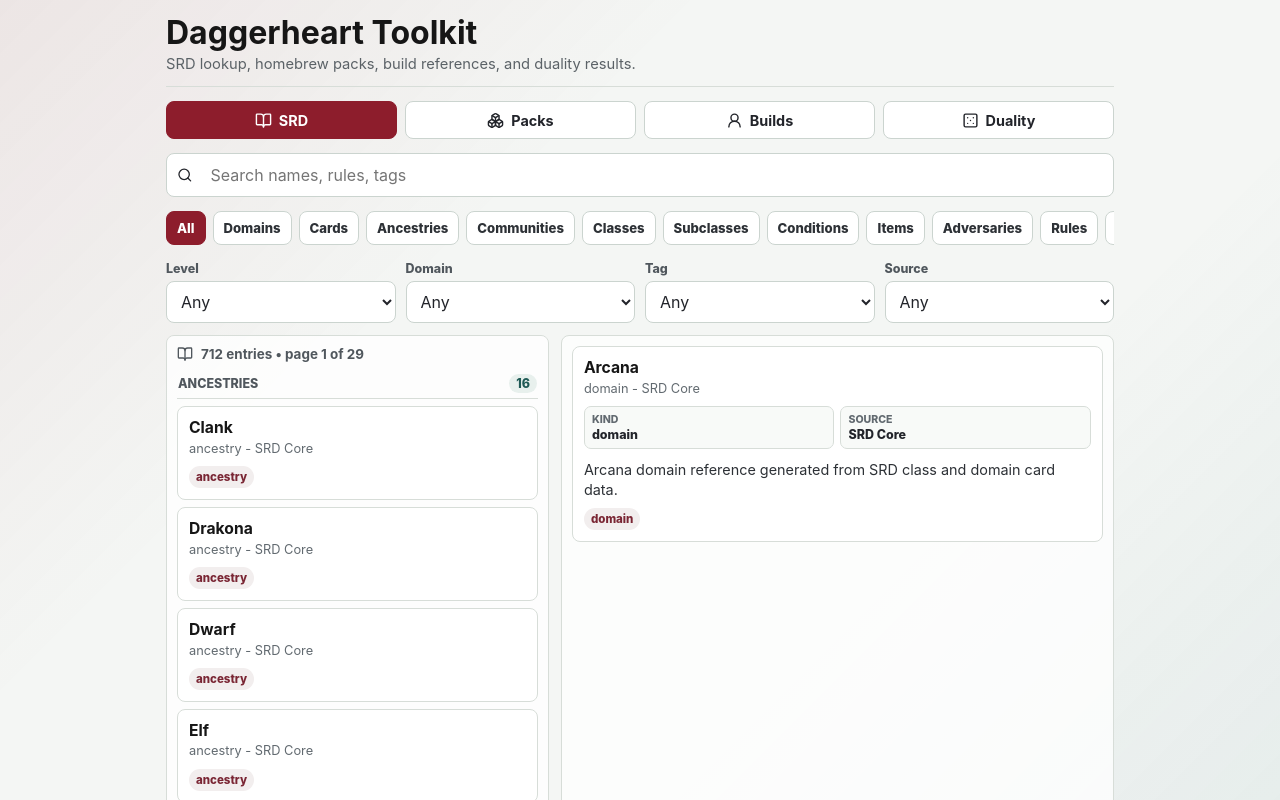
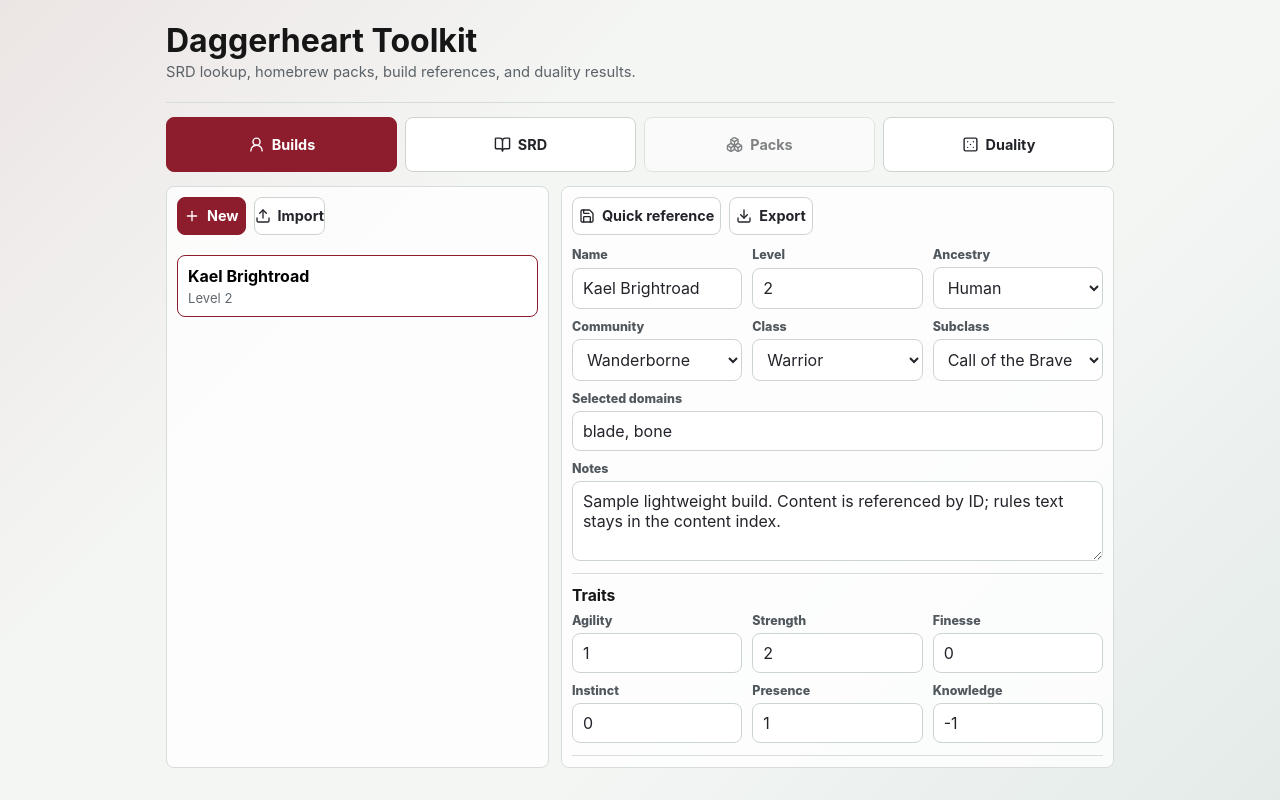
Before and after one commit to IntaluStudio/owlheart, a React (Vite) app: page / in a window 1280 px wide. Shown: the top 800 px of the page. Built offline with nearby package versions, Linux system fonts and the light colour scheme.

Commit message:
Update default navigation

```diff
--- a/src/App.tsx
+++ b/src/App.tsx
@@ -13,14 +13,14 @@
 type TabId = "srd" | "homebrew" | "builds" | "duality";
 
 const tabs = [
+  { id: "builds", label: "Builds", icon: UserRound },
   { id: "srd", label: "SRD", icon: BookOpen },
-  { id: "homebrew", label: "Packs", icon: Boxes },
-  { id: "builds", label: "Builds", icon: UserRound },
+  { id: "homebrew", label: "Packs", icon: Boxes, disabled: true },
   { id: "duality", label: "Duality", icon: Dice5 },
-] satisfies Array<{ id: TabId; label: string; icon: typeof BookOpen }>;
+] satisfies Array<{ id: TabId; label: string; icon: typeof BookOpen; disabled?: boolean }>;
 
 export function App() {
-  const [activeTab, setActiveTab] = useState<TabId>("srd");
+  const [activeTab, setActiveTab] = useState<TabId>("builds");
   const [srdContent, setSrdContent] = useState<ContentEntry[]>([]);
   const [isSrdLoading, setIsSrdLoading] = useState(true);
   const [srdLoadError, setSrdLoadError] = useState<string | null>(null);
@@ -77,7 +77,13 @@
               key={tab.id}
               type="button"
               className={activeTab === tab.id ? "tab-button tab-button--active" : "tab-button"}
-              onClick={() => setActiveTab(tab.id)}
+              disabled={tab.disabled}
+              title={tab.disabled ? `${tab.label} disabled for now` : undefined}
+              onClick={() => {
+                if (!tab.disabled) {
+                  setActiveTab(tab.id);
+                }
+              }}
             >
               <Icon size={17} aria-hidden="true" />
               <span>{tab.label}</span>
```
Also changed, not shown: 1 other file (tests, documents, lock files or other folders).
